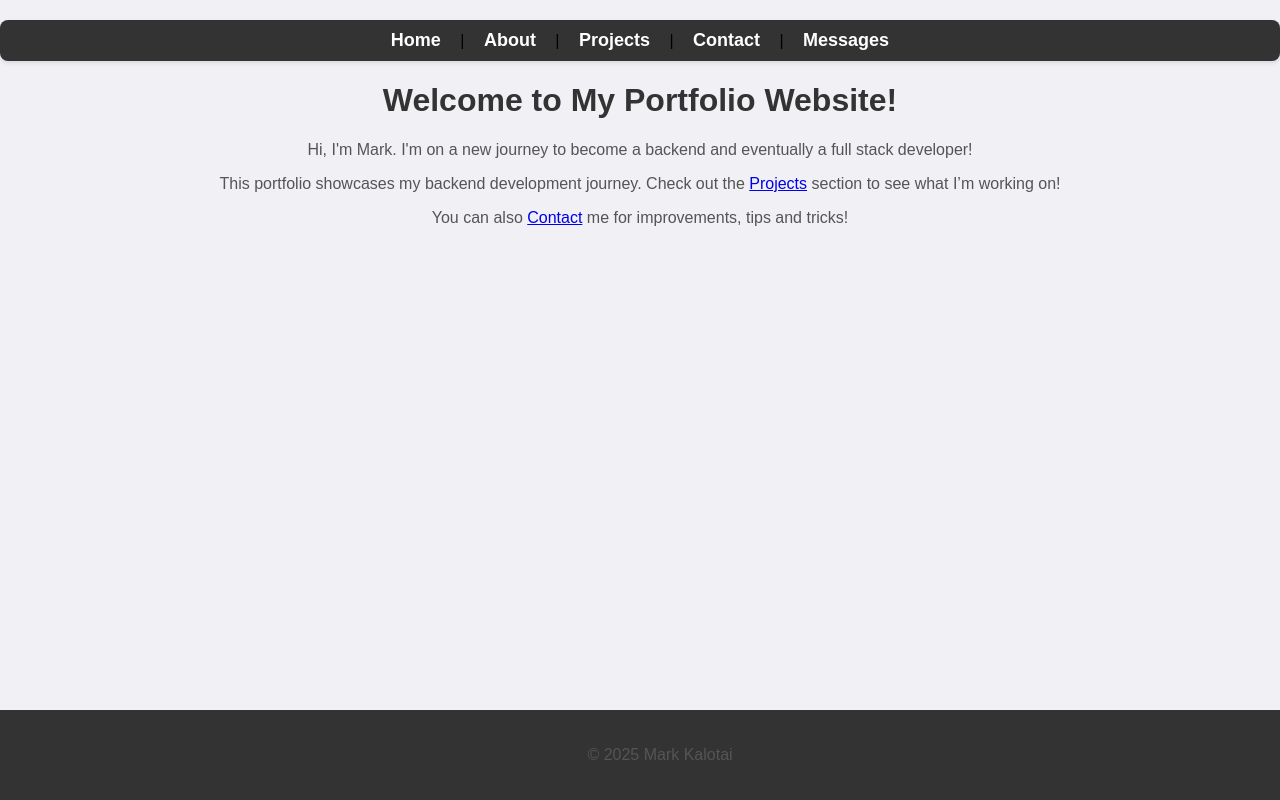
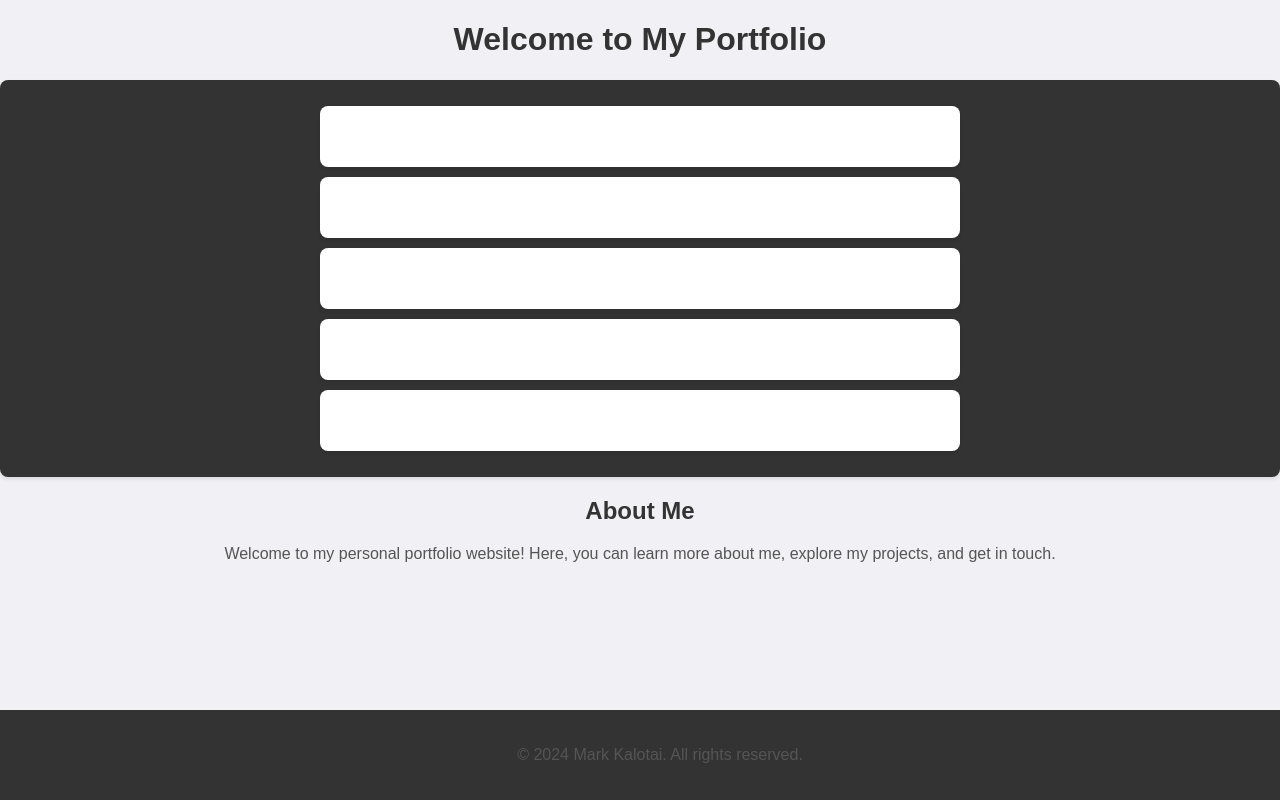
Before and after one commit to kalorak/backend-portfolio, a Flask app: page / in a window 1280 px wide. Run offline with Flask 3, Linux system fonts and the light colour scheme.

Commit message:
Updated app.py with static file fixes and deployment improvements

```diff
--- a/app.py
+++ b/app.py
@@ -1,8 +1,8 @@
-from flask import Flask, render_template, request, g, send_from_directory
+from flask import Flask, render_template, request, g, send_from_directory, url_for
 import sqlite3
 import os
 
-app = Flask(__name__, static_url_path='', static_folder='static', template_folder='templates')
+app = Flask(__name__, static_url_path='/static', static_folder='static', template_folder='templates')
 
 DATABASE = "contact.db"
 
@@ -11,6 +11,7 @@ def get_db():
     db = getattr(g, "_database", None)
     if db is None:
         db = g._database = sqlite3.connect(DATABASE)
+        db.row_factory = sqlite3.Row  # Ensure results can be accessed like dictionaries
     return db
 
 # Home route
@@ -37,15 +38,15 @@ def projects():
 @app.route("/contact", methods=["GET", "POST"])
 def contact():
     if request.method == "POST":
-        name = request.form["name"]
-        message = request.form["message"]
+        name = request.form.get("name")
+        message = request.form.get("message")
 
-        # Insert form data into the database
-        db = get_db()
-        db.execute("INSERT INTO messages (name, message) VALUES (?, ?)", (name, message))
-        db.commit()
-
-        return f"Thank you, {name}! Your message has been saved."
+        if name and message:
+            # Insert form data into the database
+            db = get_db()
+            db.execute("INSERT INTO messages (name, message) VALUES (?, ?)", (name, message))
+            db.commit()
+            return f"Thank you, {name}! Your message has been saved."
 
     return render_template("contact.html")
 
@@ -60,7 +61,7 @@ def messages():
 # Static files route (for CSS, JS, images)
 @app.route('/static/<path:filename>')
 def serve_static(filename):
-    return send_from_directory("static", filename)
+    return send_from_directory(app.static_folder, filename)
 
 # Close the database connection when the app shuts down
 @app.teardown_appcontext
@@ -70,4 +71,4 @@ def close_connection(exception):
         db.close()
 
 if __name__ == "__main__":
-    app.run(debug=True)
+    app.run(debug=True, host="0.0.0.0", port=int(os.environ.get("PORT", 5000)))
--- a/templates/about.html
+++ b/templates/about.html
@@ -4,7 +4,7 @@
     <meta charset="UTF-8">
     <meta name="viewport" content="width=device-width, initial-scale=1.0">
     <title>About Mark</title>
-    <link rel="stylesheet" type="text/css" href="{{ url_for(filename='style.css') }}">
+    <link rel="stylesheet" type="text/css" href="{{ url_for('static', filename='style.css') }}">
 </head>
 <body>
     <nav>
--- a/templates/contact.html
+++ b/templates/contact.html
@@ -4,7 +4,7 @@
     <meta charset="UTF-8">
     <meta name="viewport" content="width=device-width, initial-scale=1.0">
     <title>Contact Mark</title>
-    <link rel="stylesheet" type="text/css" href="{{ url_for(filename='style.css') }}">
+    <link rel="stylesheet" type="text/css" href="{{ url_for('static', filename='style.css') }}">
 </head>
 <body>
     <nav>
--- a/templates/index.html
+++ b/templates/index.html
@@ -4,23 +4,29 @@
     <meta charset="UTF-8">
     <meta name="viewport" content="width=device-width, initial-scale=1.0">
     <title>Mark Kalotai - Portfolio</title>
-        <link rel="stylesheet" type="text/css" href="{{ url_for('static', filename='style.css') }}">
+    <link rel="stylesheet" type="text/css" href="{{ url_for('serve_static', filename='style.css') }}">
 </head>
 <body>
+<header>
+    <h1>Welcome to My Portfolio</h1>
     <nav>
-        <a href="{{ url_for('home') }}">Home</a> |
-        <a href="{{ url_for('about') }}">About</a> |
-        <a href="{{ url_for('projects') }}">Projects</a> |
-        <a href="{{ url_for('contact') }}">Contact</a> |
-        <a href="{{ url_for('messages') }}">Messages</a>
+        <ul>
+            <li><a href="{{ url_for('home') }}">Home</a></li>
+            <li><a href="{{ url_for('about') }}">About</a></li>
+            <li><a href="{{ url_for('projects') }}">Projects</a></li>
+            <li><a href="{{ url_for('contact') }}">Contact</a></li>
+            <li><a href="{{ url_for('messages') }}">Messages</a></li>
+        </ul>
     </nav>
-    <h1>Welcome to My Portfolio Website!</h1>
-    <p>Hi, I'm Mark. I'm on a new journey to become a backend and eventually a full stack developer!</p>
-    <p>This portfolio showcases my backend development journey. Check out the <a href="/projects">Projects</a> section to see what I’m working on!</p>
-    <p>You can also <a href="/contact">Contact</a> me for improvements, tips and tricks!</p>
+</header>
+
+<section>
+    <h2>About Me</h2>
+    <p>Welcome to my personal portfolio website! Here, you can learn more about me, explore my projects, and get in touch.</p>
+</section>
 
 <footer>
-        <p>&copy; 2025 Mark Kalotai</p>
+    <p>&copy; 2024 Mark Kalotai. All rights reserved.</p>
 </footer>
 </body>
 </html>
--- a/templates/messages.html
+++ b/templates/messages.html
@@ -4,7 +4,7 @@
     <meta charset="UTF-8">
     <meta name="viewport" content="width=device-width, initial-scale=1.0">
     <title>Messages</title>
-    <link rel="stylesheet" type="text/css" href="{{ url_for(filename='style.css') }}">
+    <link rel="stylesheet" type="text/css" href="{{ url_for('static', filename='style.css') }}">
 </head>
 <body>
     <nav>
--- a/templates/projects.html
+++ b/templates/projects.html
@@ -4,7 +4,7 @@
     <meta charset="UTF-8">
     <meta name="viewport" content="width=device-width, initial-scale=1.0">
     <title>Projects</title>
-    <link rel="stylesheet" type="text/css" href="{{ url_for(filename='style.css') }}">
+    <link rel="stylesheet" type="text/css" href="{{ url_for('static', filename='style.css') }}">
 </head>
 <body>
     <nav>
```
Also changed, not shown: static/images/IBM_certificate_.png (renamed from public/IBM_certificate_.png), static/images/backend.png (renamed from public/backend.png), static/images/frontend.png (renamed from public/frontend.png), 7 other files. Lines whose indentation alone changed are shown as unchanged.
